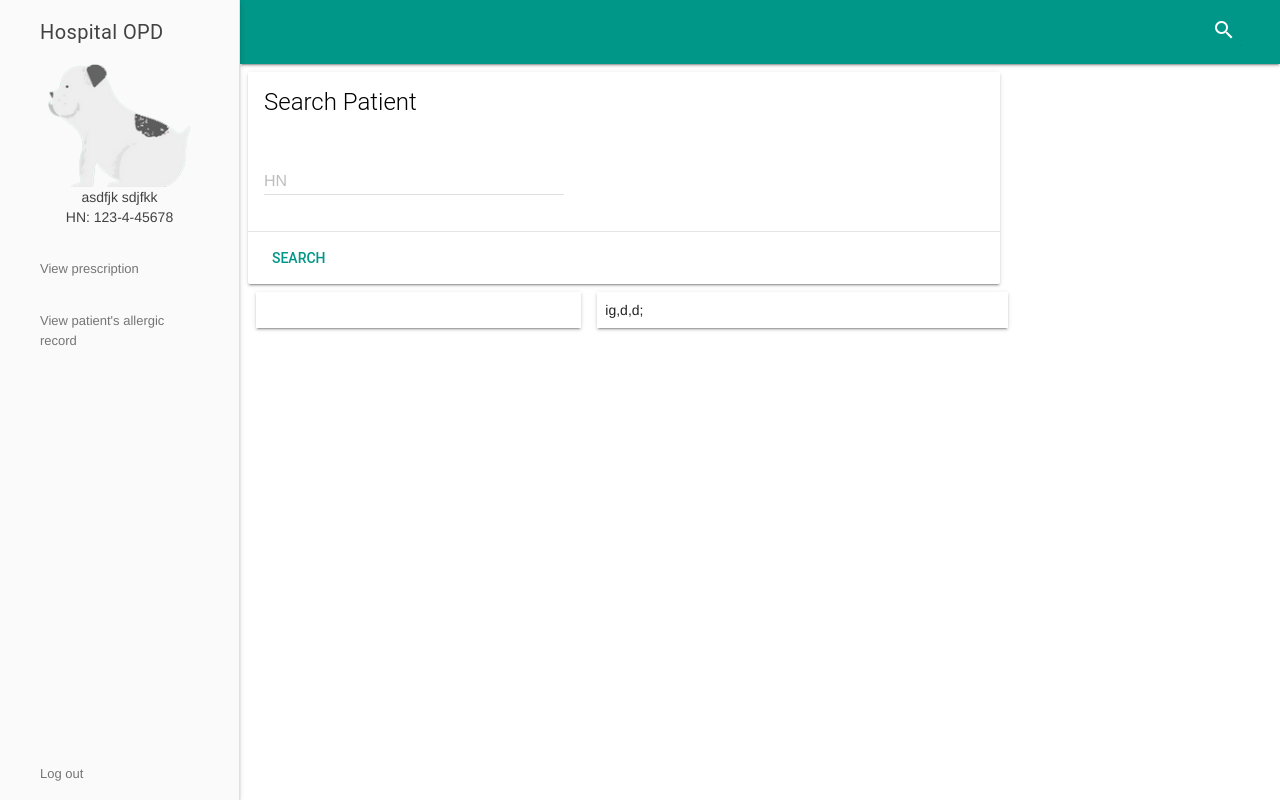
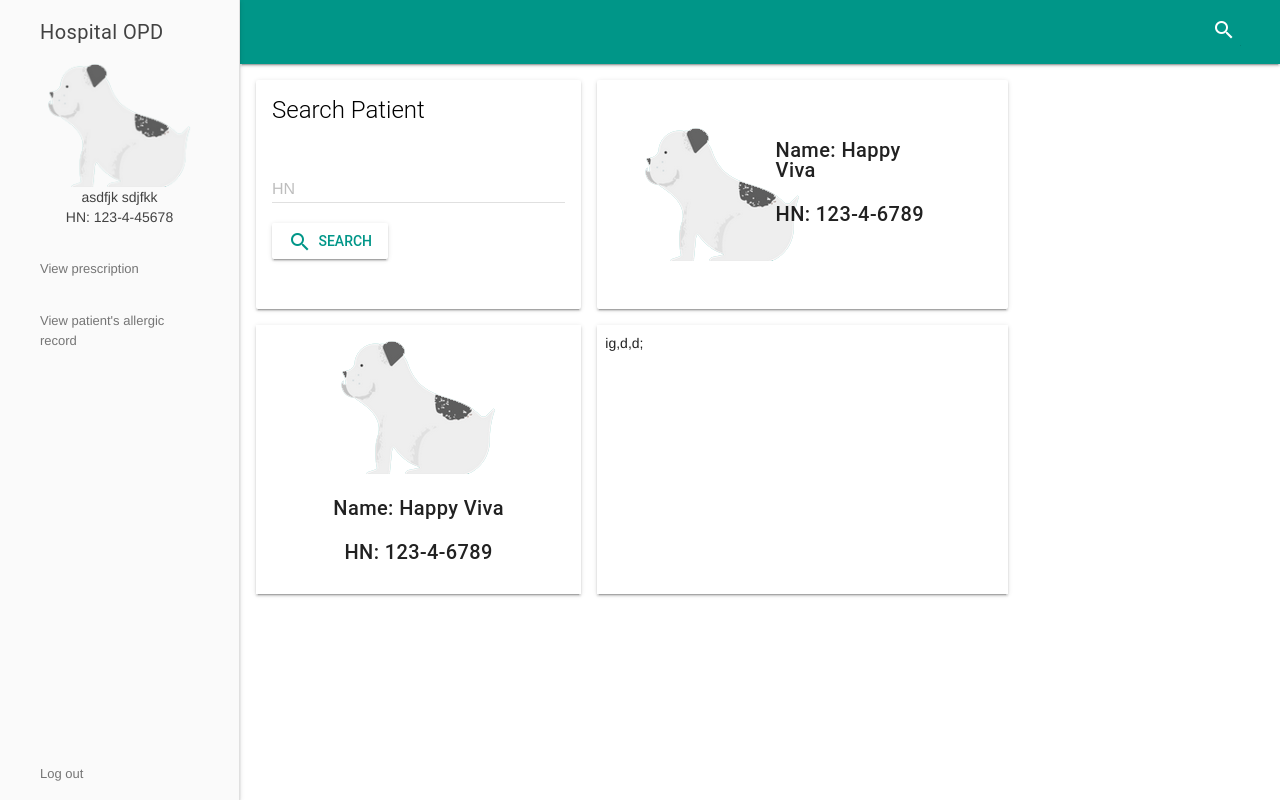
Before and after one commit to fonylew/hospital-opd, a PHP site: page /viewallergic_pharmacist.php in a window 1280 px wide. Run offline with PHP 8.4, Linux system fonts and the light colour scheme.

Commit message:
change viewallergic format

```diff
--- a/viewallergic_pharmacist.php
+++ b/viewallergic_pharmacist.php
@@ -17,8 +17,8 @@ include_once "nav_pharmacist.php";
 
 <main class="mdl-layout__content">
 	<div class="mdl-grid page-content">
-        <div class="demo-card-wide mdl-card mdl-shadow--2dp mdl-cell--9-col">
-          	<div class="mdl-card__title">
+        <div class="demo-card-wide mdl-card mdl-shadow--2dp mdl-cell mdl-cell--4-col">
+        	<div class="mdl-card__title">
             	<h2 class="mdl-card__title-text">Search Patient</h2>
           	</div>
 
@@ -28,18 +28,36 @@ include_once "nav_pharmacist.php";
 	                	<input class="mdl-textfield__input" type="text" id="hn" maxlength="10"/>
 	                	<label class="mdl-textfield__label" for="hn">HN</label>
 	            	</div>
+	            	<button class="mdl-button mdl-shadow--2dp mdl-button--colored mdl-js-button mdl-js-ripple-effect" onClick = "searchPatientAllergic()"
+						id="search-button" >
+						<i class="material-icons" style = "padding-right:3px">search</i> search
+					</button>
         		</form>
         	</div>
+        </div>
 
-  			<div class="mdl-card__actions mdl-card--border">
-    			<button class="mdl-button mdl-button--colored mdl-js-button mdl-js-ripple-effect" onClick = "searchPatientAllergic()"
-						id="search-button" >
-						search
-				</button>
-    		</div>
+        <div class="demo-card-wide mdl-card mdl-shadow--2dp mdl-cell mdl-cell--5-col">
+        	<div class="mdl-grid" style="margin:20px;">
+	        	<div class="mdl-cell mdl-cell--3-col" style="margin:20px;">
+	   				<img src="dashboard/images/dog.png" class="demo-avatar" style = "width =: 60%; margin:auto;">
+				</div>
+				<div class="mdl-cell mdl-cell--1-col"></div>
+				<div class="mdl-cell mdl-cell--6-col" style="align:center;">
+					<h5>Name: Happy Viva</h5>
+					<h5>HN: 123-4-6789</h5>
+				</div>
+			</div>
 		</div>
+
+		<div class = "mdl-cell mdl-cell--3-col"></div>
 		<div class="mdl-color--white mdl-shadow--2dp mdl-cell mdl-cell--4-col mdl-grid" id = "info">
-			<div></div>
+			<div class="mdl-cell mdl-cell--12-col">
+				<center><img src="dashboard/images/dog.png" class="demo-avatar" style = "width =: 60%; margin:auto;">
+					<h5>Name: Happy Viva</h5>
+					<h5>HN: 123-4-6789</h5>
+
+			</center>
+			</div>
 		</div>
 		<div class="mdl-color--white mdl-shadow--2dp mdl-cell mdl-cell--5-col mdl-grid" id = "allergic">
 			ig,d,d;
```
